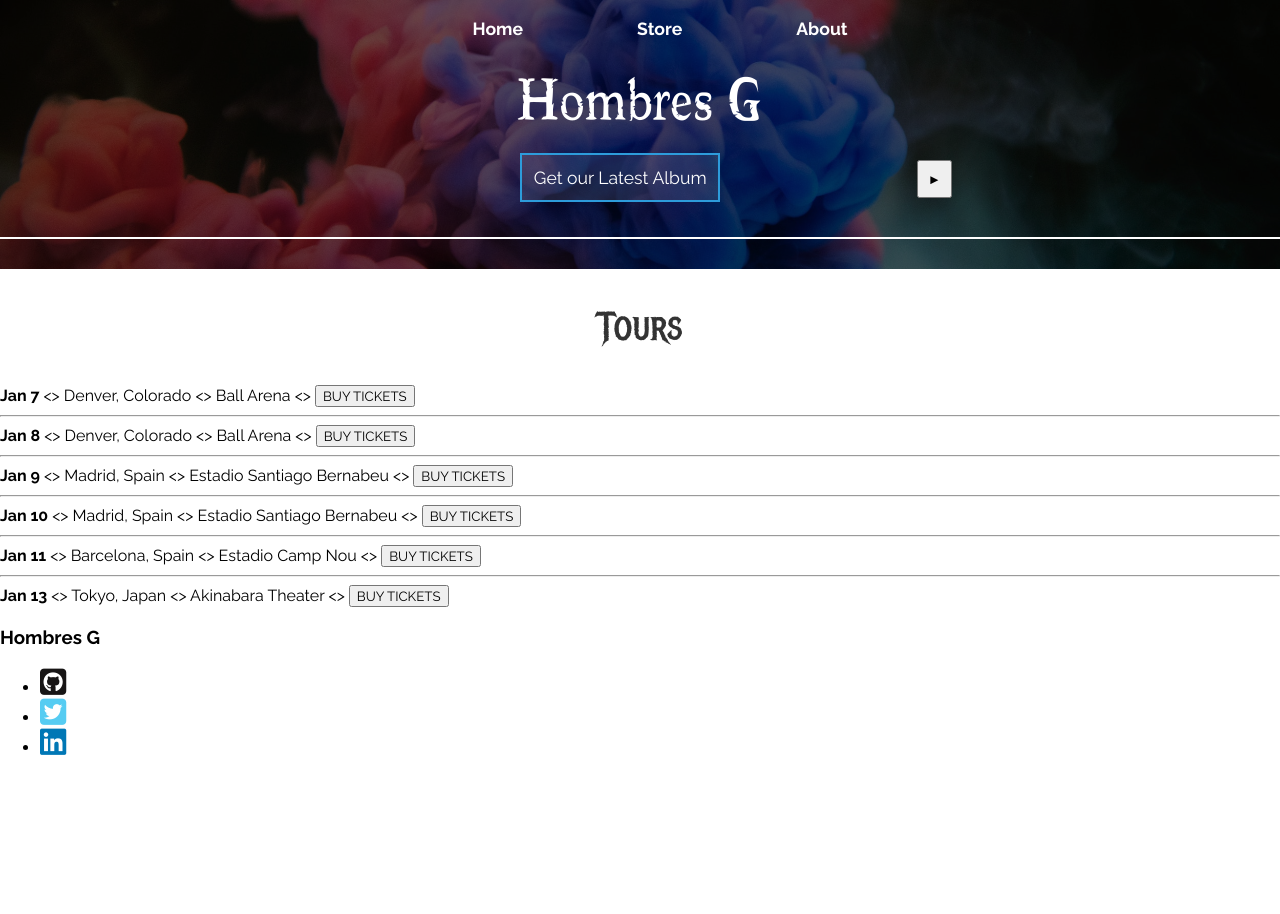
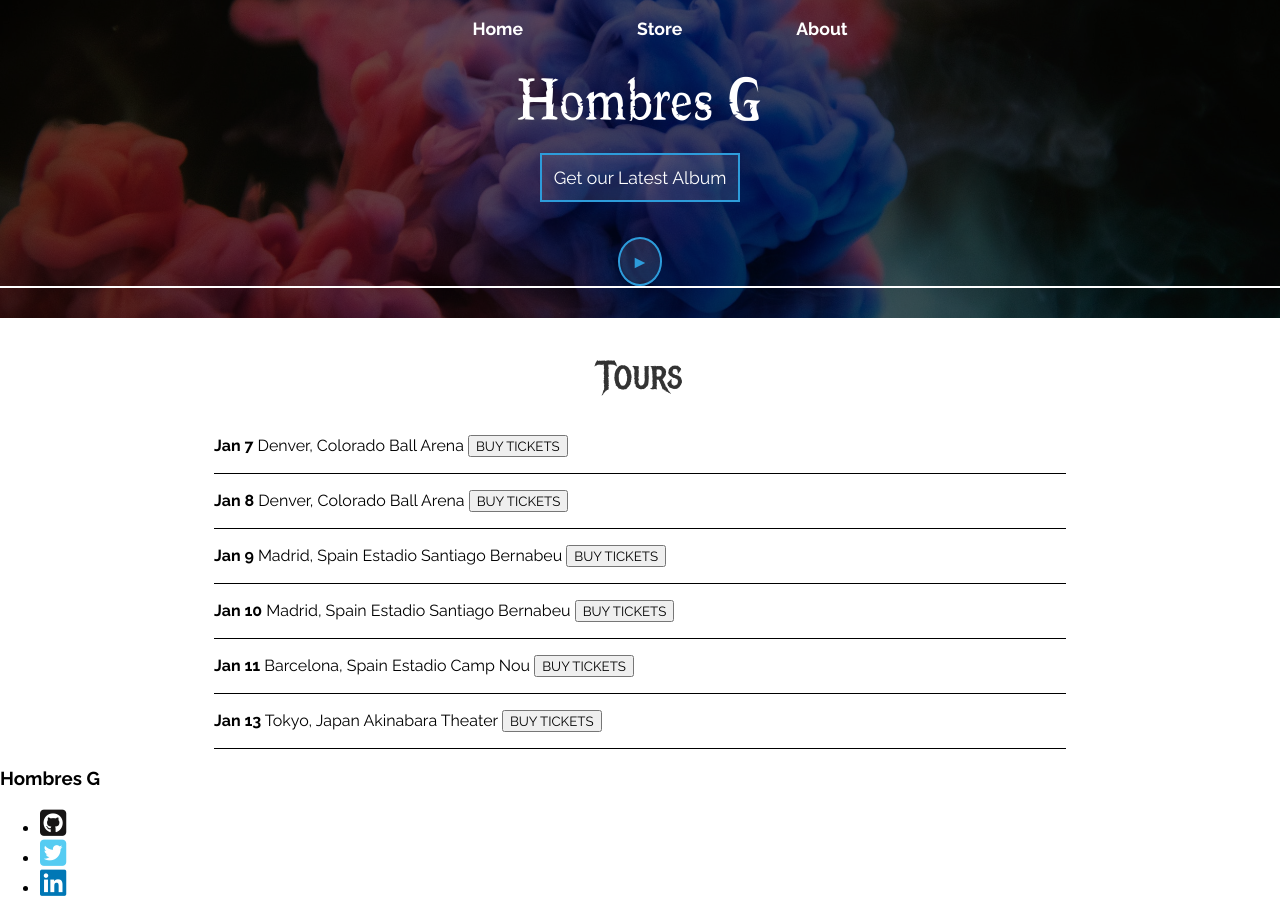
Before and after one commit to iDuvancho303/website_for-beginners, a plain HTML site: page index.html in a window 1280 px wide. Before the commit the page ends 800 px from the top, so only its background shows below. Drawn offline with Linux system fonts and the light colour scheme; files whose address does not match are found by name.

Commit message:
adding more code

```diff
--- a/index.html
+++ b/index.html
@@ -19,76 +19,53 @@
             </ul>
             <h1 class="band-name band-name-large">Hombres G</h1>
             <button class="btn btn-header" type="button">Get our Latest Album</button>
-            <button class="btn" type="button">&#9658</button>
+            <button class="btn btn-header btn-play" type="button">&#9658</button>
         </nav>
     </header>
 <!--END HEADER SECTION-->
 <!--ABOUT SECTION-->
-    <section>
+    <section class="content-section container">
     <h2 class="section-header">Tours</h2>
     <div>
-        <div>
+        <div class="tour-row">
             <strong>Jan 7</strong>
-            &lt;&gt;
             <span>Denver, Colorado</span>
-            &lt;&gt;
             <span>Ball Arena</span>
-            &lt;&gt;
             <button type="button">BUY TICKETS</button>
-            <hr>
         </div>
 
-        <div>
+        <div class="tour-row">
             <strong>Jan 8</strong>
-            &lt;&gt;
             <span>Denver, Colorado</span>
-            &lt;&gt;
             <span>Ball Arena</span>
-            &lt;&gt;
             <button type="button">BUY TICKETS</button>
-            <hr>
         </div>
 
-        <div>
+        <div class="tour-row">
             <strong>Jan 9</strong>
-            &lt;&gt;
             <span>Madrid, Spain</span>
-            &lt;&gt;
             <span>Estadio Santiago Bernabeu</span>
-            &lt;&gt;
             <button type="button">BUY TICKETS</button>
-            <hr>
         </div>
 
-        <div>
+        <div class="tour-row">
             <strong>Jan 10</strong>
-            &lt;&gt;
             <span>Madrid, Spain</span>
-            &lt;&gt;
             <span>Estadio Santiago Bernabeu</span>
-            &lt;&gt;
             <button type="button">BUY TICKETS</button>
-            <hr>
         </div>
 
-        <div>
+        <div class="tour-row">
             <strong>Jan 11</strong>
-            &lt;&gt;
             <span>Barcelona, Spain</span>
-            &lt;&gt;
             <span>Estadio Camp Nou</span>
-            &lt;&gt;
             <button type="button">BUY TICKETS</button>
-            <hr>
         </div>
 
-        <div>
+        <div class="tour-row">
             <strong>Jan 13</strong>
-            &lt;&gt;
             <span>Tokyo, Japan</span>
-            &lt;&gt;
             <span>Akinabara Theater</span>
-            &lt;&gt;
             <button type="button">BUY TICKETS</button>
         </div>
     </div>
--- a/style.css
+++ b/style.css
@@ -165,3 +165,18 @@ html, body {
 .btn-header:hover {
     background-color: rgba(255, 255, 255, .3);
 }
+
+.btn-play {
+    display: block;
+    margin: 0 auto;
+    color: #2d9cdb;
+    font-size: 1em;
+    border-radius: 50%;
+}
+
+.tour-row {
+    border-bottom: 1px solid black;
+    padding-bottom: 1em;
+    margin-bottom: 1em;
+
+}
```
